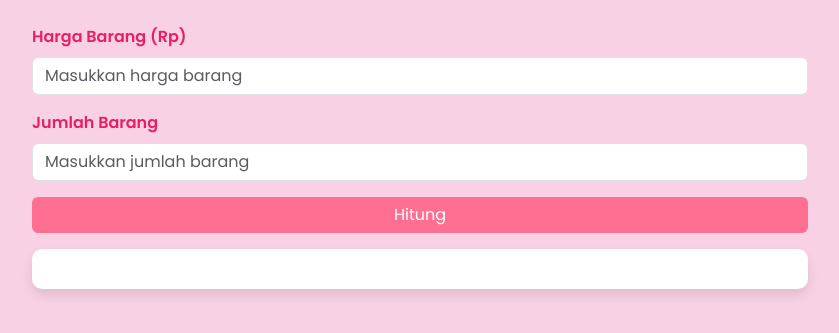
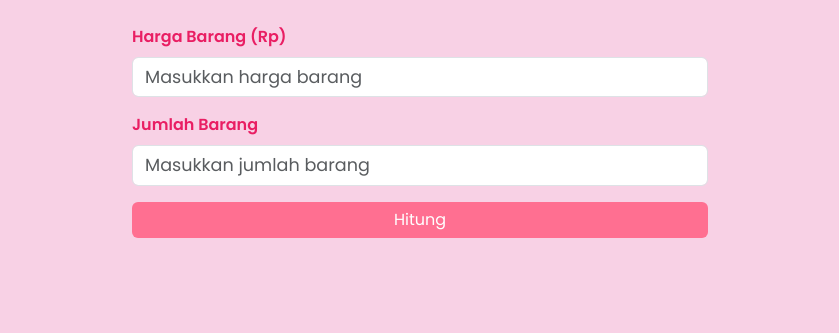
Before and after one commit to AnhariJobs/ayangpok-, a plain HTML site: page index.html in a window 1280 px wide. Shown: the part 91-424 px from the top of the page, without its empty margins (220-1059 px from the left). Drawn offline with nearby package versions, Linux system fonts and the light colour scheme.

Commit message:
Update index.html

```diff
--- a/index.html
+++ b/index.html
@@ -5,7 +5,7 @@
   <meta name="viewport" content="width=device-width, initial-scale=1.0">
   <title>Website Pajak & WhatsApp</title>
 
-  <!-- Google Fonts untuk font yang elegan -->
+  <!-- Google Fonts -->
   <link href="https://fonts.googleapis.com/css2?family=Poppins:wght@400;500;600&display=swap" rel="stylesheet">
 
   <!-- Bootstrap 5 CSS -->
@@ -15,12 +15,10 @@
     body {
       font-family: 'Poppins', sans-serif;
       background-color: #f8d1e5;
-      margin: 0;
-      padding: 0;
     }
     .container {
       margin-top: 50px;
-      max-width: 800px;
+      max-width: 600px;
     }
     .header-title {
       font-size: 30px;
@@ -40,12 +38,12 @@
       color: #e91e63;
       font-weight: 600;
     }
-    .output-box {
-      background-color: #fff;
-      padding: 20px;
-      border-radius: 10px;
-      box-shadow: 0 6px 12px rgba(0, 0, 0, 0.1);
-      margin-top: 20px;
+    .form-control {
+      font-size: 1.1rem;
+    }
+    .form-control:focus {
+      border-color: #ff6f91;
+      box-shadow: 0 0 10px rgba(255, 105, 129, 0.5);
     }
   </style>
 </head>
@@ -57,7 +55,14 @@
     <!-- Input Harga Barang -->
     <div class="mb-3">
       <label for="hargaBarang" class="form-label">Harga Barang (Rp)</label>
-      <input type="number" class="form-control" id="hargaBarang" placeholder="Masukkan harga barang" max="1000000000">
+      <input
+        type="number"
+        class="form-control"
+        id="hargaBarang"
+        placeholder="Masukkan harga barang"
+        max="1000000000"
+        oninput="this.value = this.value.replace(/[^0-9]/g, '')"
+      >
     </div>
 
     <!-- Input Jumlah Barang -->
@@ -70,7 +75,7 @@
     <button class="btn btn-primary w-100" onclick="hitungHarga()">Hitung</button>
 
     <!-- Hasil -->
-    <div id="hasilHarga" class="output-box mt-3"></div>
+    <div id="hasilHarga" class="mt-3"></div>
   </div>
 
   <script>
```
